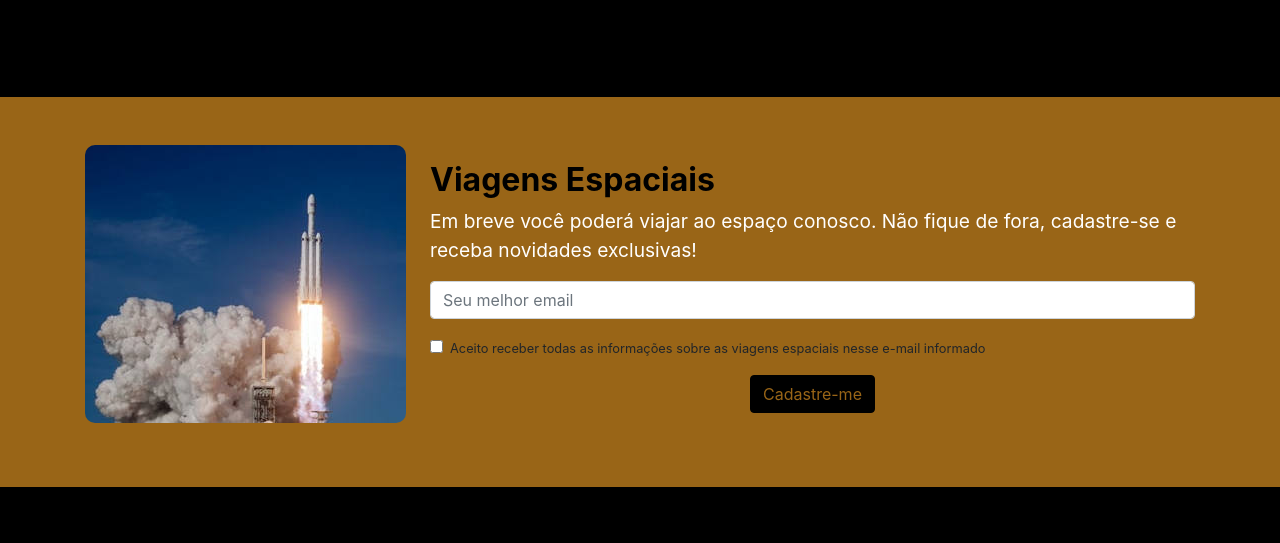
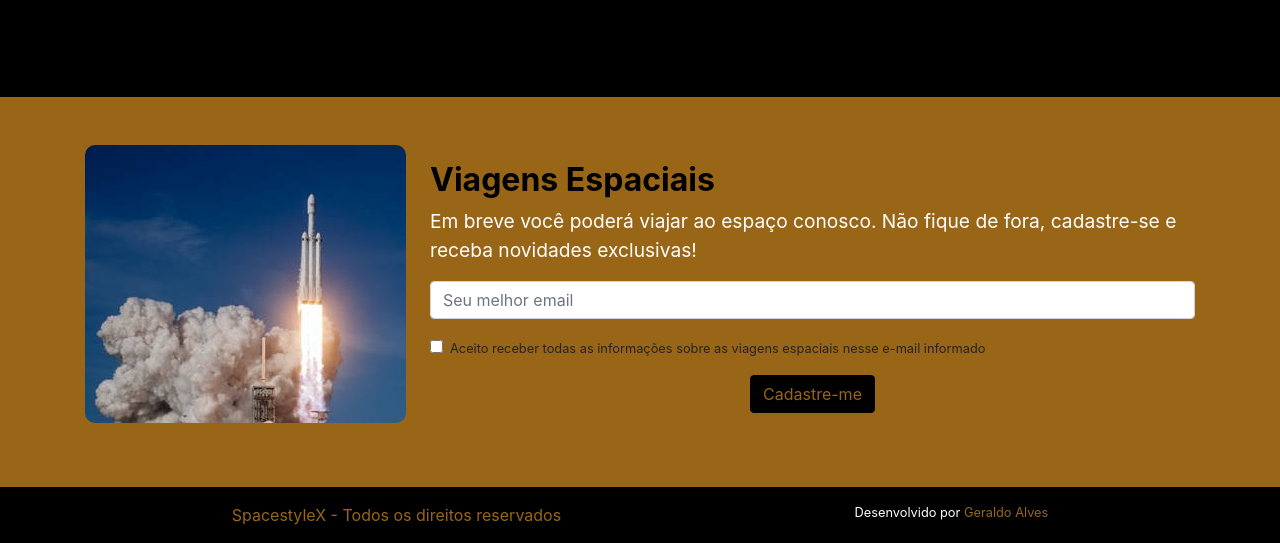
Before and after one commit to alvesgeraldo/desafiopl-spacestylex, a plain HTML site: page index.html in a window 1280 px wide. Shown: the part 3473-4016 px from the top of the page. Before the commit the page ends 3960 px from the top, so only its background shows below. Drawn offline with nearby package versions, Linux system fonts and the light colour scheme.

Commit message:
Inclusão Footer

```diff
--- a/css/style.css
+++ b/css/style.css
@@ -174,3 +174,20 @@ body {
 .form-check-label {
     font-size: 0.8rem;
 }
+
+.div-space p {
+    color: var(--cor-amarelo);
+}
+
+.div-des p {
+    color: var(--cor-branco);
+    font-size: 0.8rem;
+}
+
+.div-des a {
+    color: var(--cor-amarelo);
+}
+
+.div-des a:hover {
+    color: var(--cor-cinza);
+}
--- a/index.html
+++ b/index.html
@@ -181,6 +181,15 @@
       </div>
     </section>
 
+    <footer class="container pt-3 d-flex justify-content-around">
+      <div class="div-space">
+        <p>SpacestyleX - Todos os direitos reservados</p>
+      </div>
+      <div class="div-des">
+        <p>Desenvolvido por <a href="https://github.com/alvesgeraldo">Geraldo Alves</a></p>
+      </div>
+    </footer>
+
     <!-- Bootstrap JS -->
     <script src="https://code.jquery.com/jquery-3.3.1.slim.min.js" integrity="sha384-q8i/X+965DzO0rT7abK41JStQIAqVgRVzpbzo5smXKp4YfRvH+8abtTE1Pi6jizo" crossorigin="anonymous"></script>
     <script src="https://cdnjs.cloudflare.com/ajax/libs/popper.js/1.14.3/umd/popper.min.js" integrity="sha384-ZMP7rVo3mIykV+2+9J3UJ46jBk0WLaUAdn689aCwoqbBJiSnjAK/l8WvCWPIPm49" crossorigin="anonymous"></script>
```
